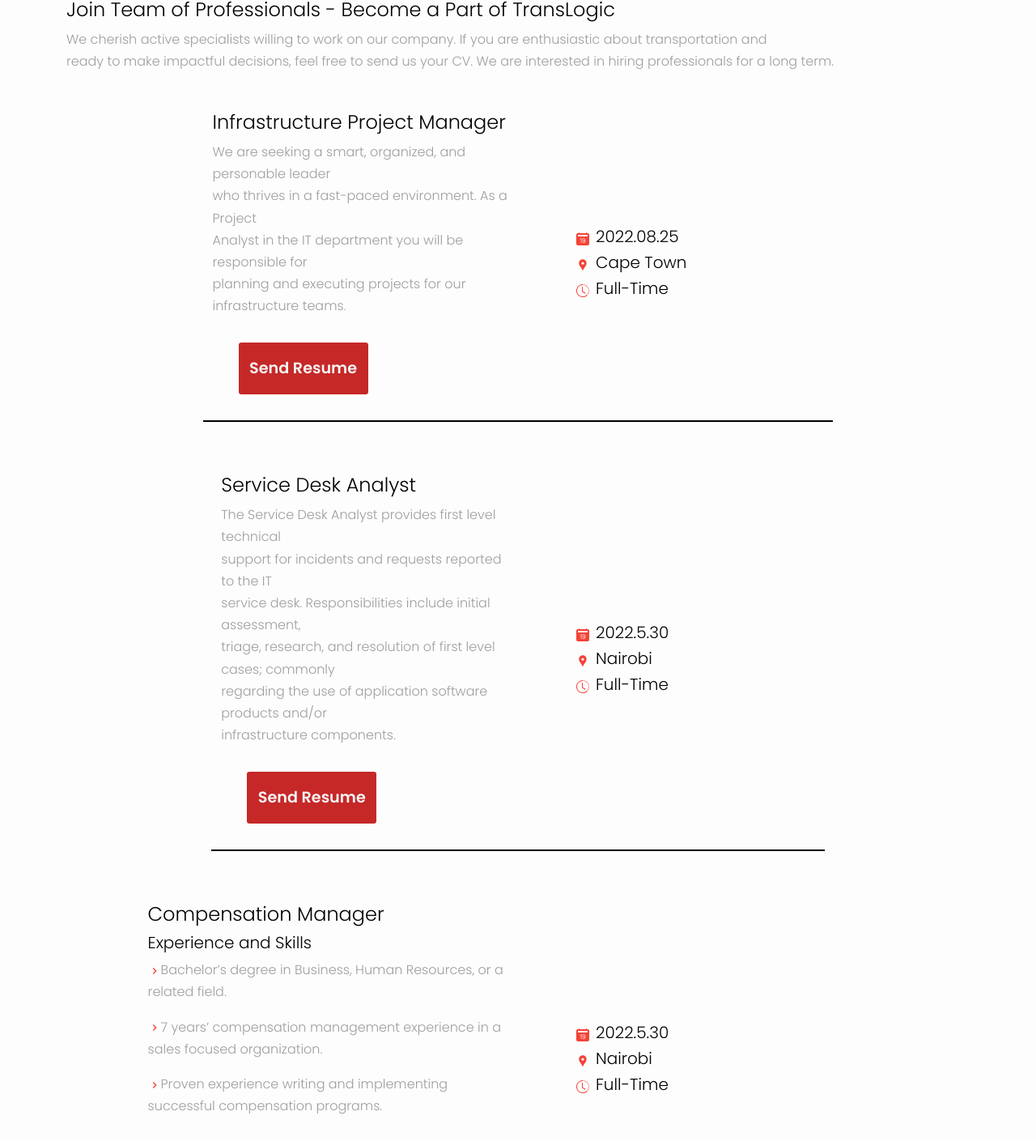
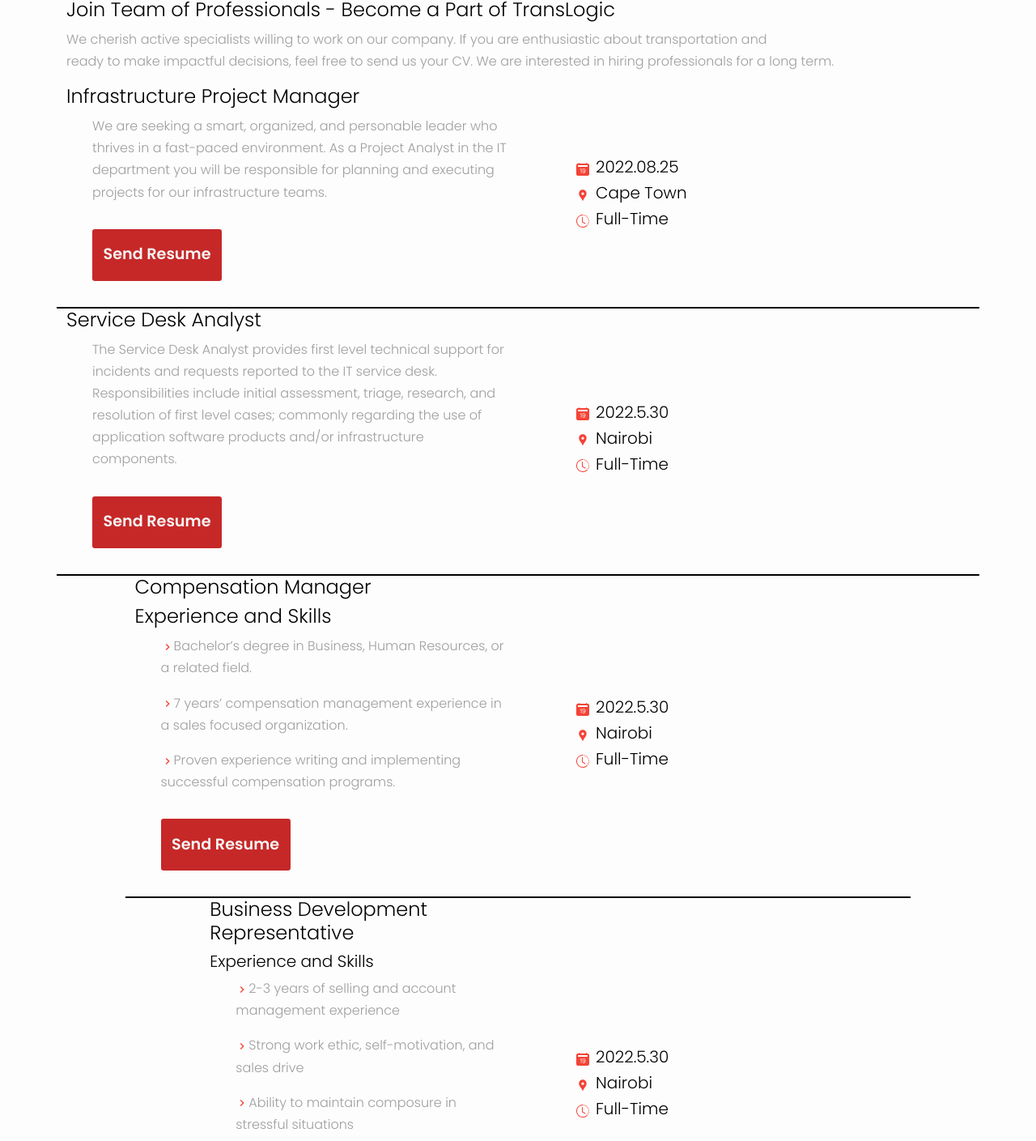
Before and after one commit to Roche001/Logistics-company, a React (Create React App) app: page /Career in a window 1280 px wide. Shown: the part 402-1811 px from the top of the page at 81% size. Built offline with nearby package versions, Linux system fonts and the light colour scheme.

Commit message:
update changes

```diff
--- a/src/components/career/Career.css
+++ b/src/components/career/Career.css
@@ -20,7 +20,6 @@
   justify-content: center;
   align-items: center;
   border-bottom: 2px #000 solid;
-  margin: 2rem;
 }
 
 .career-options-one-text p {
--- a/src/components/career/Career.jsx
+++ b/src/components/career/Career.jsx
@@ -32,14 +32,17 @@ const Career = () => {
           <div className="career-options-one row">
             <div className="career-options-one-text col-xl-6 col-lg-6 col-md-6 col-sm-12 col-xs-12">
               <h4>Infrastructure Project Manager</h4>
+              <ul>
+                <li>
                   <p>
-                We are seeking a smart, organized, and personable leader
-                <br /> who thrives in a fast-paced environment. As a Project
-                <br />
-                Analyst in the IT department you will be responsible for
-                <br /> planning and executing projects for our infrastructure
-                teams.
+                    We are seeking a smart, organized, and personable leader who
+                    thrives in a fast-paced environment. As a Project Analyst in
+                    the IT department you will be responsible for planning and
+                    executing projects for our infrastructure teams.
                   </p>
+                </li>
+              </ul>
+
               <a href="button" className="button">
                 Send Resume
               </a>
@@ -68,16 +71,20 @@ const Career = () => {
           <div className="career-options-one row">
             <div className="career-options-one-text col-xl-6 col-lg-6 col-md-6 col-sm-12 col-xs-12">
               <h4>Service Desk Analyst</h4>
+              <ul>
+                <li>
+                  {" "}
                   <p>
-                The Service Desk Analyst provides first level technical <br />
-                support for incidents and requests reported to the IT <br />
+                    The Service Desk Analyst provides first level technical{" "}
+                    support for incidents and requests reported to the IT
                     service desk. Responsibilities include initial assessment,
-                <br /> triage, research, and resolution of first level cases;
-                commonly <br />
-                regarding the use of application software products and/or
-                <br />
-                infrastructure components.
+                    triage, research, and resolution of first level cases;
+                    commonly regarding the use of application software products
+                    and/or infrastructure components.
                   </p>
+                </li>
+              </ul>
+
               <a href="button" className="button">
                 Send Resume
               </a>
@@ -106,21 +113,33 @@ const Career = () => {
           <div className="career-options-one row">
             <div className="career-options-one-text col-xl-6 col-lg-6 col-md-6 col-sm-12 col-xs-12 ">
               <h4>Compensation Manager</h4>
-              <h5>Experience and Skills</h5>
+              <h4>Experience and Skills</h4>
+              <ul>
+                <li>
                   <p>
                     <MdKeyboardArrowRight className="red" />
                     Bachelor’s degree in Business, Human Resources, or a related
                     field.
                   </p>
+                </li>
+                <li>
+                  {" "}
                   <p>
-                <MdKeyboardArrowRight className="red" />7 years’ compensation
-                management experience in a sales focused organization.
+                    <MdKeyboardArrowRight className="red" />7 years’
+                    compensation management experience in a sales focused
+                    organization.
                   </p>
+                </li>
+                <li>
+                  {" "}
                   <p>
                     <MdKeyboardArrowRight className="red" />
                     Proven experience writing and implementing successful
                     compensation programs.
                   </p>
+                </li>
+              </ul>
+
               <a href="button" className="button">
                 Send Resume
               </a>
@@ -150,23 +169,36 @@ const Career = () => {
             <div className="career-options-one-text col-xl-6 col-lg-6 col-md-6 col-sm-12 col-xs-12">
               <h4>Business Development Representative</h4>
               <h5>Experience and Skills</h5>
+              <ul>
+                <li>
+                  {" "}
                   <p>
                     <MdKeyboardArrowRight className="red" />
                     2-3 years of selling and account management experience
                   </p>
+                </li>
+                <li>
+                  {" "}
                   <p>
                     <MdKeyboardArrowRight className="red" />
                     Strong work ethic, self-motivation, and sales drive
                   </p>
+                </li>
+                <li>
                   <p>
                     <MdKeyboardArrowRight className="red" />
                     Ability to maintain composure in stressful situations
                   </p>
+                </li>
+                <li>
                   <p>
                     {" "}
                     <MdKeyboardArrowRight className="red" />
                     Confident decision-making skills
                   </p>
+                </li>
+              </ul>
+
               <a href="button" className="button">
                 Send Resume
               </a>
```
Lines whose indentation alone changed are shown as unchanged.
